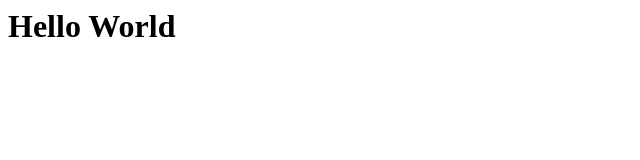
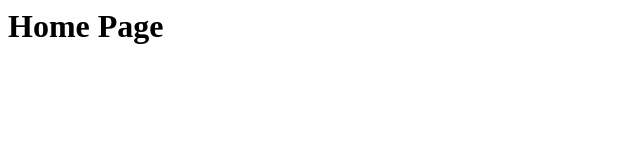
Before and after one commit to MuEzv/MuEzv.github.io, a plain HTML site: page index.html in a window 1280 px wide. Shown: the whole page, without its empty margins (0-640 px from the left). Drawn offline with Linux system fonts and the light colour scheme.

Commit message:
Update index.html

```diff
--- a/index.html
+++ b/index.html
@@ -1 +1,8 @@
-<h1>Hello World</h1>
+<html>
+  <head>
+    <title>Home Page</title>
+  </head>
+  <body>
+    <h1>Home Page</h1>
+  </body>
+</html>
```
